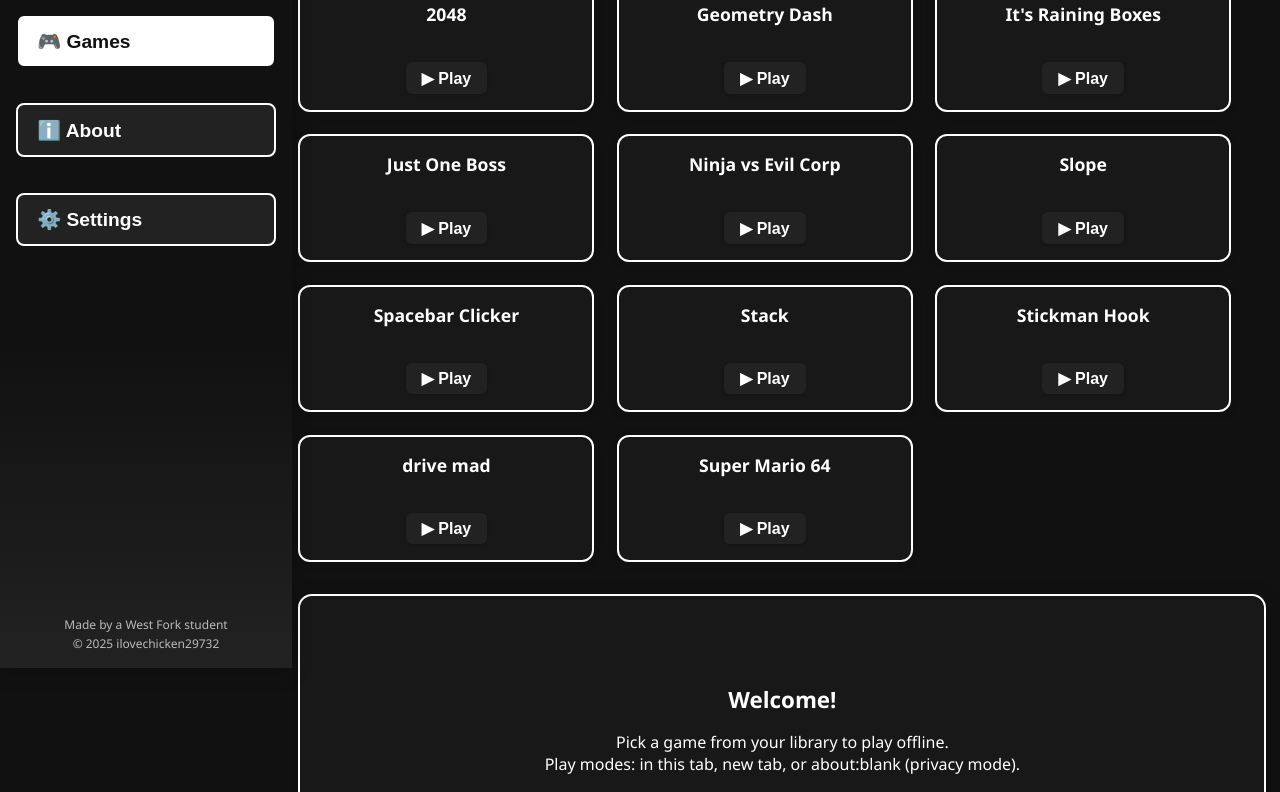
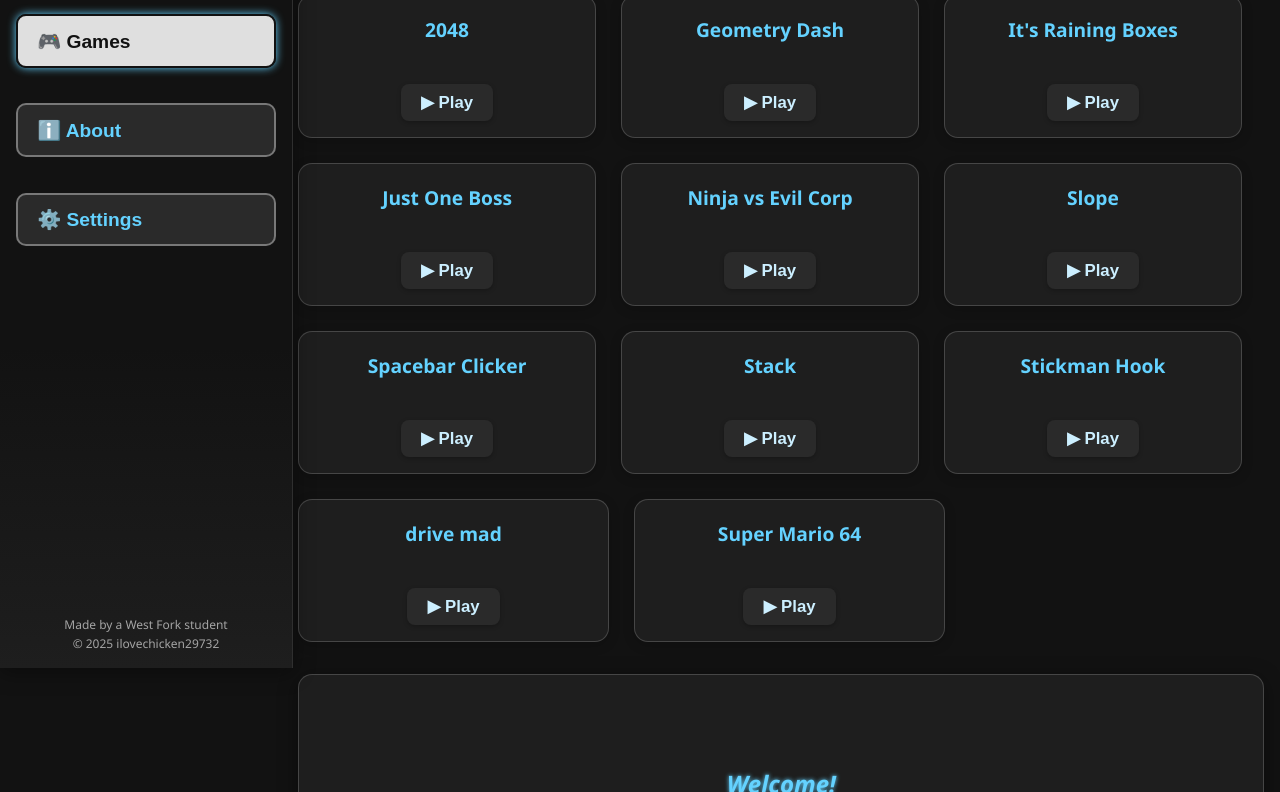
Before and after one commit to ilovechicken29732/Underdogs, a plain HTML site: page index.html in a window 1280 px wide. Shown: the part 132-924 px from the top of the page. Drawn offline with Linux system fonts and the light colour scheme.

Commit message:
Update style.css

```diff
--- a/style.css
+++ b/style.css
@@ -1,36 +1,39 @@
 :root {
-    --bg: #111;
-    --bg-light: #222;
-    --sidebar-bg: linear-gradient(180deg, #111 60%, #222 100%);
-    --card-bg: #181818;
-    --btn-bg: #222;
-    --btn-border: #fff;
-    --hover-bg: #fff;
+    /* Softer dark base colors for less eye strain */
+    --bg: #121212;
+    --bg-light: #1e1e1e;
+    --sidebar-bg: linear-gradient(180deg, #121212 60%, #1e1e1e 100%);
+    --card-bg: #1e1e1e;
+    --btn-bg: #2a2a2a;
+    --btn-border: #bbbbbb88; /* softer border */
+    --hover-bg: #ffffffdd; /* semi-transparent white hover */
     --hover-text: #111;
-    --text: #fff;
-    --shadow: 0 4px 20px rgba(0,0,0,0.20);
-    --card-border: #fff;
-    --accent: #fff;
-    --play-btn-bg: #222;
-    --play-btn-hover: #fff;
-    --play-btn-text: #fff;
+    --text-primary: rgba(255, 255, 255, 0.87); /* improved readability */
+    --text-secondary: rgba(255, 255, 255, 0.6);
+    --shadow: 0 4px 20px rgba(0, 0, 0, 0.4); /* stronger shadow for depth */
+    --card-border: #555555bb; /* subtle border */
+    --accent: #64d2ff; /* tech-inspired cyan accent */
+    --play-btn-bg: #2a2a2a;
+    --play-btn-hover: #64d2ff;
+    --play-btn-text: #ccefff;
     --play-btn-hover-text: #111;
 }
 
+/* Base body and text */
 body {
     margin: 0;
     background: var(--bg);
-    color: var(--text);
+    color: var(--text-primary);
     font-family: 'Segoe UI', 'Arial', sans-serif;
     min-height: 100vh;
     display: flex;
-    transition: background .4s, color .4s;
+    transition: background 0.4s ease, color 0.4s ease;
 }
 
 #sidebar {
     width: 260px;
     background: var(--sidebar-bg);
-    color: var(--text);
+    color: var(--text-primary);
     display: flex;
     flex-direction: column;
     align-items: center;
@@ -41,6 +44,7 @@ body {
     left: 0;
     bottom: 0;
     z-index: 2;
+    border-right: 1px solid #2f2f2f;
 }
 
 #site-logo {
@@ -48,10 +52,11 @@ body {
     align-items: center;
     gap: 0.5em;
     font-size: 1.6em;
-    font-weight: bold;
+    font-weight: 700;
     letter-spacing: 2px;
     color: var(--accent);
     margin-bottom: 2em;
+    text-shadow: 0 0 5px var(--accent);
 }
 
 #main-nav {
@@ -67,128 +72,155 @@ body {
     border: 2px solid var(--btn-border);
     color: var(--accent);
     font-size: 1.2em;
-    font-weight: bold;
+    font-weight: 600;
     text-align: left;
     padding: 0.7em 1em;
-    border-radius: 8px;
+    border-radius: 10px;
     cursor: pointer;
-    transition: background 0.22s, color 0.22s, border-color 0.22s;
+    transition: background 0.22s ease, color 0.22s ease, border-color 0.22s ease, box-shadow 0.3s ease;
     display: flex;
     align-items: center;
     gap: 0.7em;
+    box-shadow: inset 0 0 5px transparent;
 }
 .nav-btn.active,
 .nav-btn:hover {
     background: var(--hover-bg);
     color: var(--hover-text);
     border-color: var(--hover-text);
+    box-shadow: 0 0 8px var(--accent);
 }
 
 footer {
     margin-top: 2em;
     font-size: 0.9em;
-    color: #bbb;
+    color: var(--text-secondary);
     text-align: center;
 }
 
+/* Main content area */
 #main-content {
     margin-left: 260px;
     width: 100%;
     padding: 2em 3vw;
     min-height: 100vh;
     background: var(--bg);
-    color: var(--text);
+    color: var(--text-primary);
 }
 
+/* Tab content */
 .tab {
     display: none;
-    animation: fadein .7s;
+    animation: fadein 0.7s ease forwards;
 }
 .tab.active {
     display: block;
 }
 
+/* Fade-in animation */
 @keyframes fadein {
-    from { opacity: 0; transform: translateY(24px);}
-    to { opacity: 1; transform: translateY(0);}
+    from {
+        opacity: 0;
+        transform: translateY(24px);
+    }
+    to {
+        opacity: 1;
+        transform: translateY(0);
+    }
 }
 
+/* Card styles */
 .card {
     background: var(--card-bg);
     border-radius: 14px;
-    border: 2px solid var(--card-border);
+    border: 1.5px solid var(--card-border);
     box-shadow: var(--shadow);
     margin: 2em 0;
-    padding: 1em 2em;
+    padding: 1.2em 2em;
+    transition: box-shadow 0.3s ease;
+}
+.card:hover {
+    box-shadow: 0 8px 30px var(--accent);
 }
 
 .card-content {
     padding: 0.5em 0;
 }
 
+h1, h2 {
+    color: var(--accent);
+    text-shadow: 0 0 4px var(--accent);
+}
 h1 {
-    color: var(--accent);
-    font-size: 2.2em;
-    margin-bottom: 0.2em;
+    font-size: 2.4em;
+    margin-bottom: 0.3em;
+    font-weight: 700;
     letter-spacing: 1px;
 }
-
 h2 {
-    color: var(--accent);
-    font-size: 1.4em;
-    margin: 0.7em 0 0.4em 0;
+    font-size: 1.5em;
+    margin: 0.7em 0 0.5em 0;
+    font-weight: 600;
 }
 
+/* Games list styling */
 #games-list {
     display: flex;
     flex-wrap: wrap;
-    gap: 1.4em;
+    gap: 1.6em;
     margin-bottom: 2em;
 }
 
+/* Game cards with soft shadows and rounded corners */
 .game-card {
     background: var(--card-bg);
-    border: 2px solid var(--card-border);
-    border-radius: 12px;
+    border: 1.5px solid var(--card-border);
+    border-radius: 14px;
     flex: 1 1 210px;
     min-width: 210px;
-    max-width: 260px;
-    padding: 1em 1em 1em 1em;
+    max-width: 270px;
+    padding: 1.2em 1.2em 1em 1.2em;
     display: flex;
     flex-direction: column;
     align-items: center;
-    box-shadow: 0 2px 8px rgba(0,0,0,.10);
+    box-shadow: 0 3px 12px rgba(0,0,0,0.18);
+    transition: box-shadow 0.3s ease;
+}
+.game-card:hover {
+    box-shadow: 0 8px 25px var(--accent);
 }
 
 .game-title {
     color: var(--accent);
-    font-size: 1.1em;
-    font-weight: bold;
-    margin-bottom: 0.5em;
+    font-size: 1.2em;
+    font-weight: 700;
+    margin-bottom: 0.6em;
     text-align: center;
 }
 
 .play-btn-group {
     display: flex;
-    gap: 0.4em;
-    margin-top: 0.7em;
+    gap: 0.6em;
+    margin-top: 0.8em;
 }
 
 .play-btn {
     background: var(--play-btn-bg);
     color: var(--play-btn-text);
     border: none;
-    border-radius: 6px;
-    font-size: 1em;
-    padding: 0.4em 1em;
+    border-radius: 8px;
+    font-size: 1.05em;
+    padding: 0.48em 1.2em;
     cursor: pointer;
-    font-weight: bold;
-    transition: background 0.2s, color 0.2s;
-    box-shadow: 0 1px 3px rgba(0,0,0,0.19);
+    font-weight: 700;
+    transition: background 0.3s ease, color 0.3s ease, box-shadow 0.3s ease;
+    box-shadow: 0 1.5px 4px rgba(0,0,0,0.25);
+    user-select: none;
 }
 .play-btn:hover {
     background: var(--play-btn-hover);
     color: var(--play-btn-hover-text);
+    box-shadow: 0 0 12px var(--accent);
 }
 
 #game-area {
@@ -196,7 +228,7 @@ h2 {
     flex-direction: column;
     align-items: center;
     min-height: 340px;
-    margin-top: 1em;
+    margin-top: 1.4em;
     width: 100%;
     max-width: 900px;
 }
@@ -206,10 +238,10 @@ h2 {
     min-height: 540px;
     max-width: 800px;
     max-height: 80vh;
-    background: #111;
-    border-radius: 10px;
-    box-shadow: 0 2px 18px rgba(0,0,0,0.17);
-    margin-bottom: 1em;
+    background: var(--bg-light);
+    border-radius: 12px;
+    box-shadow: 0 3px 20px rgba(0,0,0,0.35);
+    margin-bottom: 1.2em;
     border: none;
     display: none;
 }
@@ -217,35 +249,45 @@ h2 {
 #game-placeholder {
     text-align: center;
     margin-top: 3em;
-    color: var(--accent);
+    color: var(--text-secondary);
+    font-style: italic;
 }
 
+/* Form elements */
 select,
 button {
     font-size: 1em;
     margin-top: 1em;
     background: var(--btn-bg);
-    color: var(--accent);
+    color: var(--text-primary);
     border: 1.5px solid var(--btn-border);
-    border-radius: 6px;
-    padding: 0.4em 0.8em;
-    transition: background .2s;
+    border-radius: 8px;
+    padding: 0.5em 0.9em;
+    transition: background 0.3s ease;
+    cursor: pointer;
+}
+select:hover,
+button:hover {
+    background: var(--hover-bg);
+    color: var(--hover-text);
 }
 
 hr {
     border: none;
     border-top: 2px solid var(--card-border);
-    margin: 1em 0;
+    margin: 1.2em 0;
 }
 
 a {
     color: var(--accent);
     text-decoration: underline;
+    transition: color 0.3s ease;
 }
 a:hover {
     color: var(--hover-bg);
 }
 
+/* Responsive adjustments */
 @media only screen and (max-width: 850px) {
     #sidebar {
         width: 100vw;
@@ -259,6 +301,7 @@ a:hover {
         z-index: 9;
         background: var(--sidebar-bg);
         padding: 0.7em 0.5em;
+        border-bottom: 1px solid #2f2f2f;
     }
     #site-logo {
         margin-bottom: 0;
@@ -269,7 +312,9 @@ a:hover {
         gap: 0.5em;
         margin-bottom: 0;
     }
-    footer {display: none;}
+    footer {
+        display: none;
+    }
     #main-content {
         margin-left: 0;
         margin-top: 68px;
```
